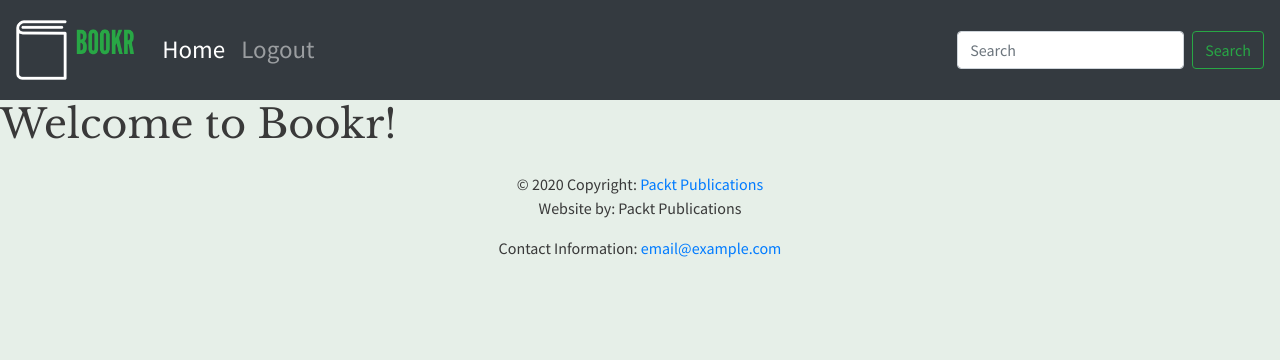
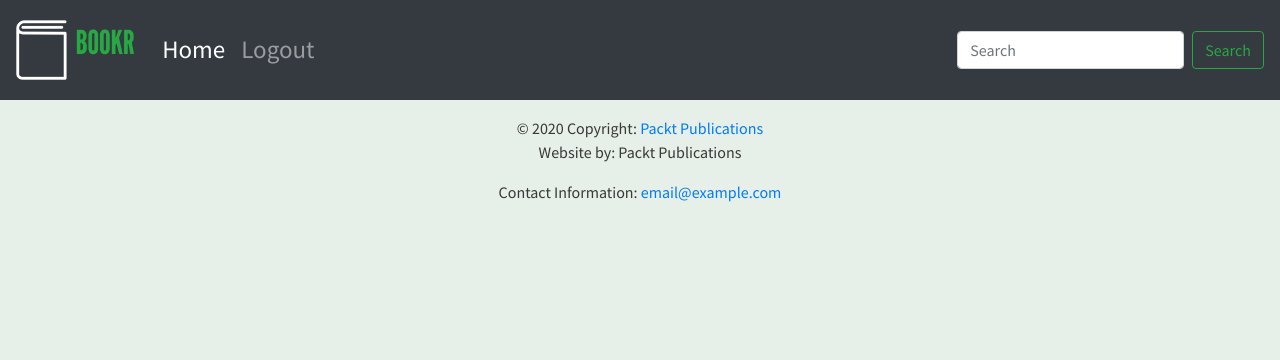
Before and after one commit to rodrigobmedeiros/Bookr, a Django app: page / in a window 1280 px wide. Shown: the top 360 px of the page. Run offline with Django 4.2, Linux system fonts and the light colour scheme; some libraries are stand-ins or nearby versions.

```diff
--- a/templates/base.html
+++ b/templates/base.html
@@ -39,7 +39,7 @@
             </div>
         </nav>
         {% block content %}
-        <h1>Welcome to Bookr!</h1>
+
         {% endblock %}
         <!-- Copyright -->
         <footer class="page-footer font-small blue">
```
